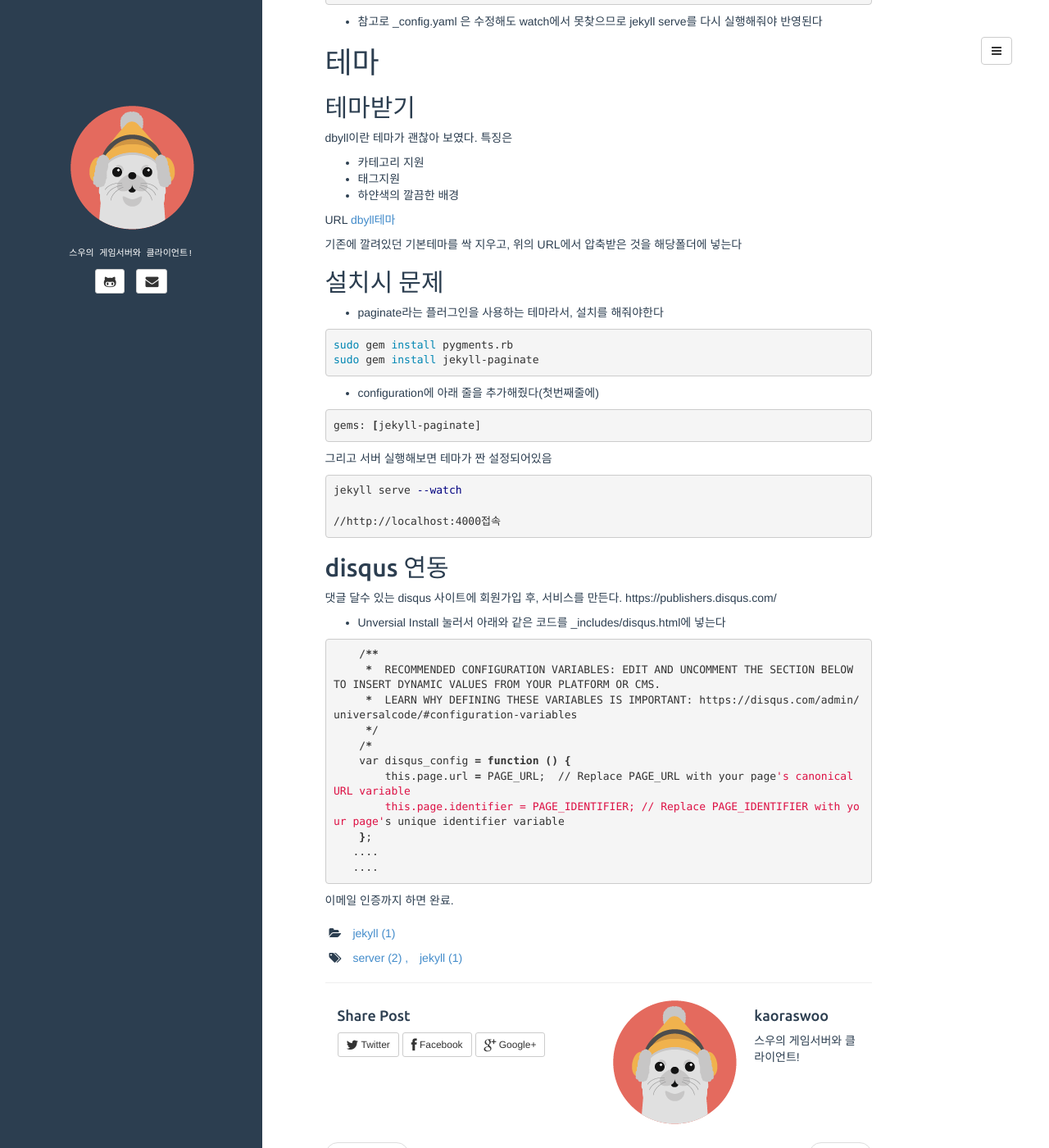
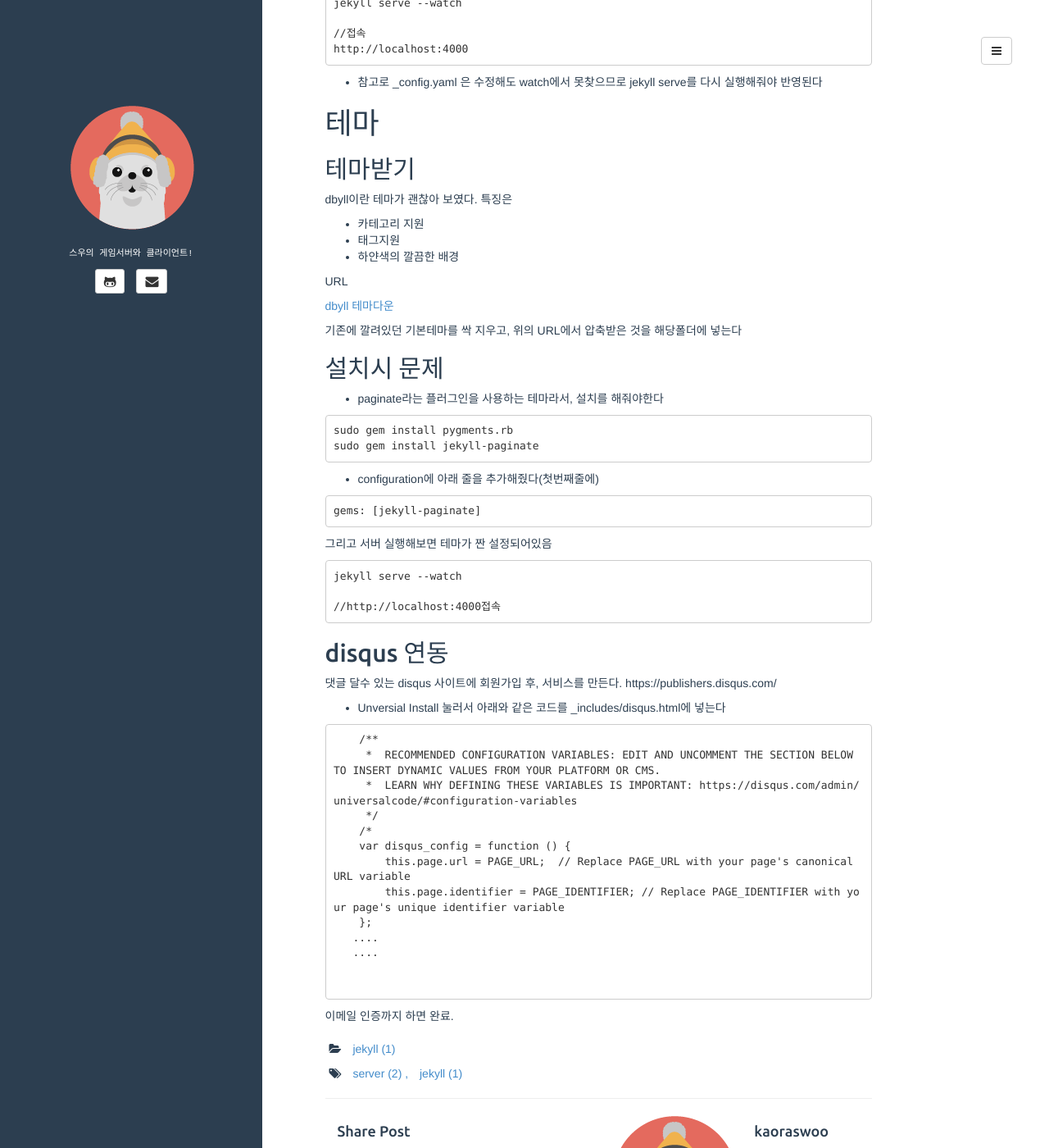
Before and after one commit to kaoraswoo/oldkaoraswoo.github.io, a Jekyll site: the page built from _posts/2016-01-06-jekyll-setting.md, in a window 1280 px wide and 1400 px high, scrolled down 779 px. Shown: the whole window at 82% size. Built offline with Jekyll 4.4.1, drawn with Linux system fonts in a browser that asks for light colours; comment, search, counter and statistics services are not loaded; some of the changed text lies outside the part shown.

Commit message:
highlight 문법 변경.

```diff
--- a/_posts/2016-01-06-jekyll-setting.md
+++ b/_posts/2016-01-06-jekyll-setting.md
@@ -13,34 +13,39 @@ comments: true
 
 * github 가입을 한 후에, respository를 다음과 같은 형식으로 만들어야한다
 
-{% highlight bash %}
+~~~
 {계정명}.github.io
-{% endhighlight %}
+~~~
 
 그럼 클론을 받으면 위의 리포지터리명과 동일한 이름의 폴더로 만들어지겠지
 
-{% highlight bash %}
+~~~
 git clone https://github.com/{계정명}/{계정명}.github.io.git
 cd {계정명}.github.io.git
-{% endhighlight %}
+~~~
 
 *해당폴더에 올린게 없으니.. 비어있을테고.
 
 #지킬설치
 지킬을 sudo gem으로 설치한다
-{% highlight bash %}
+
+~~~
 gem install jekyll
+
 //우리가 아까 만든 git 폴더에 파일들이 생성된다.
 jekyll new {계정명}.github.io.git
+
 //현재 파일들을 추가
 git add .
 git commit -m 'first commit'
 git push -u origin master
+
 //서버 실행해보자
 jekyll serve --watch
+
 //접속
 http://localhost:4000
-{% endhighlight %}
+~~~
 
 * 참고로 _config.yaml 은 수정해도 watch에서 못찾으므로 jekyll serve를 다시 실행해줘야 반영된다
 
@@ -55,31 +60,33 @@ dbyll이란 테마가 괜찮아 보였다. 특징은
 * 하얀색의 깔끔한 배경
 
 URL
-[dbyll테마](http://dbtek.github.io/dbyll/)
+
+[dbyll 테마다운](http://dbtek.github.io/dbyll/)
+
 
 기존에 깔려있던 기본테마를 싹 지우고, 위의 URL에서 압축받은 것을 해당폴더에 넣는다
 
 ##설치시 문제
 * paginate라는 플러그인을 사용하는 테마라서, 설치를 해줘야한다
 
-{% highlight bash %}
+~~~
 sudo gem install pygments.rb
 sudo gem install jekyll-paginate
-{% endhighlight %}
+~~~
 
 * configuration에 아래 줄을 추가해줬다(첫번째줄에)
 
-{% highlight bash %}
+~~~
 gems: [jekyll-paginate]
-{% endhighlight %}
+~~~
 
 그리고 서버 실행해보면 테마가 짠 설정되어있음
 
-{% highlight bash %}
+~~~
 jekyll serve --watch
 
 //http://localhost:4000접속
-{% endhighlight %}
+~~~
 
 ## disqus 연동
 댓글 달수 있는 disqus 사이트에 회원가입 후, 서비스를 만든다.
@@ -87,7 +94,7 @@ https://publishers.disqus.com/
 
 * Unversial Install 눌러서 아래와 같은 코드를 _includes/disqus.html에 넣는다
 
-{% highlight bash %}
+~~~
     /**
      *  RECOMMENDED CONFIGURATION VARIABLES: EDIT AND UNCOMMENT THE SECTION BELOW TO INSERT DYNAMIC VALUES FROM YOUR PLATFORM OR CMS.
      *  LEARN WHY DEFINING THESE VARIABLES IS IMPORTANT: https://disqus.com/admin/universalcode/#configuration-variables
@@ -101,6 +108,6 @@ https://publishers.disqus.com/
    ....
 
 
-{% endhighlight %}
+~~~
 
 이메일 인증까지 하면 완료.
```
